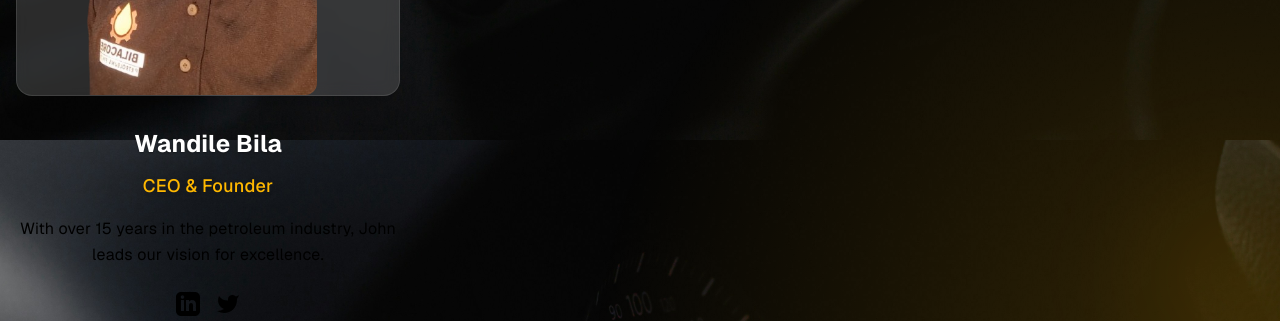
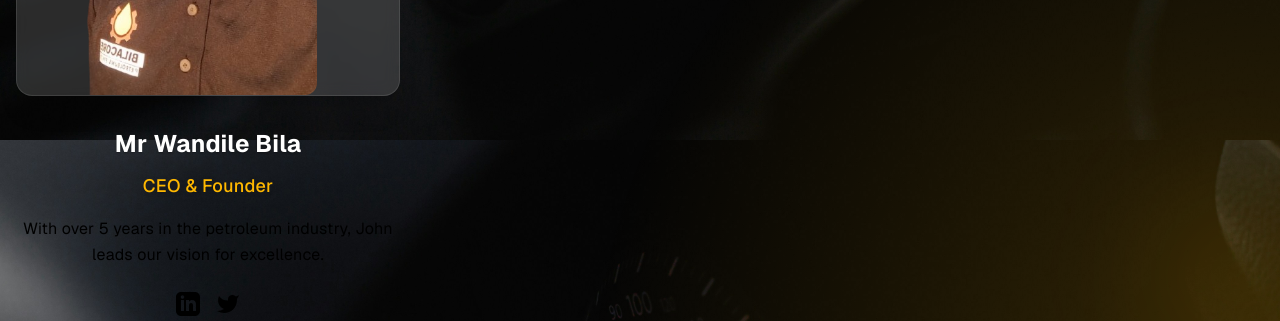
Before and after one commit to bnhtradingprojects-oss/bilacore, a Next.js app: page /about in a window 1280 px wide. Shown: the part 3860-4181 px from the top of the page. Built offline with nearby package versions, Linux system fonts and the light colour scheme.

Commit message:
updated founder info

```diff
--- a/src/components/about/TeamSection.tsx
+++ b/src/components/about/TeamSection.tsx
@@ -5,10 +5,10 @@ import Image from "next/image";
 export default function TeamSection() {
   const team = [
     {
-      name: "Wandile Bila",
+      name: "Mr Wandile Bila",
       role: "CEO & Founder",
       image: "/user/Founder.png",
-      bio: "With over 15 years in the petroleum industry, John leads our vision for excellence."
+      bio: "With over 5 years in the petroleum industry, John leads our vision for excellence."
     },
   ];
 
```
